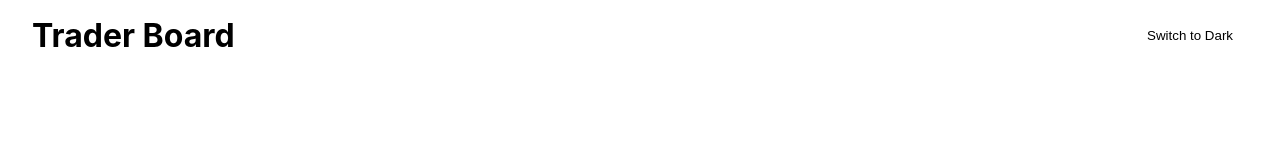
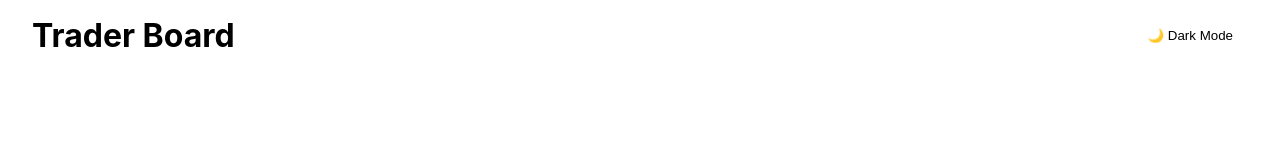
Before and after one commit to xenirio/trader-board, a Next.js app: page / in a window 1280 px wide. Shown: the top 160 px of the page. Built offline with nearby package versions, Linux system fonts and the light colour scheme.

Commit message:
feat: Add ThemeToggle component and styles

```diff
--- a/app/components/ThemeToggle/ThemeToggle.js
+++ b/app/components/ThemeToggle/ThemeToggle.js
@@ -2,7 +2,7 @@
 'use client';
 
 import React from 'react';
-import { useTheme } from '../../context/ThemeContext';
+import { useTheme } from '@/app/context/ThemeContext';
 import styles from './ThemeToggle.module.css';
 
 const ThemeToggle = () => {
@@ -10,7 +10,7 @@ const ThemeToggle = () => {
 
   return (
     <button onClick={toggleTheme} className={styles.toggleButton}>
-      {theme === 'light' ? 'Switch to Dark' : 'Switch to Light'}
+      {theme === 'light' ? '🌙 Dark Mode' : '☀️ Light Mode'}
     </button>
   );
 };
```
